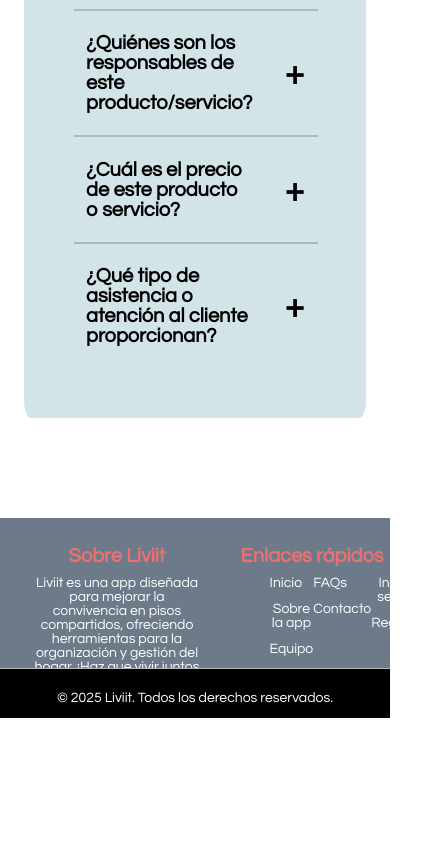
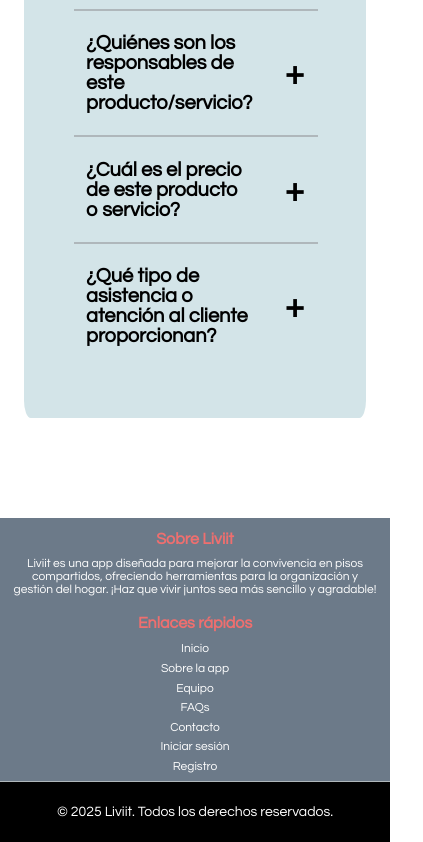
Before and after one commit to rickyrm/proyecto-eoi-astro, an Astro site: page /faqs in a window 390 px wide. Shown: the part 640-1482 px from the top of the page, 423 px wide, since content can reach past the window. Before the commit the page ends 1358 px from the top, so only its background shows below. Built offline with nearby package versions, Linux system fonts and the light colour scheme; Astro itself is replaced by a stand-in of ours.

Commit message:
responsive finished

```diff
--- a/src/components/Description/MainDescription.astro
+++ b/src/components/Description/MainDescription.astro
@@ -197,6 +197,10 @@
     text-align: justify;
   }
 
+  .description .item-2 .content ul {
+    padding: 0px;
+  }
+
   .description .item-2 .content ul li {
     font-size: 14px;
   }
--- a/src/components/Footer/MainFooter.astro
+++ b/src/components/Footer/MainFooter.astro
@@ -182,4 +182,94 @@ a:hover {
 .separator {
   color: transparent
 }
+
+@media screen and (max-width: 768px) {
+  .web-footer {
+    height: auto;
+    width: 100%;
+    padding: 0px;
+    text-align: center;
+  }
+
+  .footer-content {
+    flex-direction: column; /* Cambiar a disposición vertical */
+    height: auto;
+    width: 100%;
+    gap: 6px;
+    justify-content: none;
+  }
+
+  .footer-about,
+  .footer-links {
+    width: 100%; /* Ocupa todo el ancho disponible */
+    text-align: center; /* Centra el contenido */
+    padding: 0px;
+    height: auto;
+  }
+
+  .footer-about {
+    padding: 10px 20px;
+
+    p {
+      padding: 0px 12px;
+    }
+  }
+
+  .footer-links ul {
+    flex-direction: column; /* Enlaces en columna */
+    gap: 0px; /* Espacio entre columnas */
+    padding: 0px;
+    padding-bottom: 8px;
+  }
+
+  .footer-links .column-1,
+  .footer-links .column-2,
+  .footer-links .column-3 {
+    flex-direction: column; /* Cada columna en una sola fila */
+    align-items: center;
+    gap: 6px; /* Espacio entre elementos */
+    height: auto;
+  }
+
+  h2 {
+    font-size: 18px; /* Tamaño ajustado */
+  }
+
+  p, ul {
+    font-size: 14px;
+  }
+
+  a {
+    font-size: 14px;
+  }
+}
+
+@media screen and (max-width: 480px) {
+  .footer-about,
+  .footer-links {
+    padding: 0px; /* Espacio interno reducido */
+  }
+
+  .footer-about p {
+    font-size: 12px; /* Texto más pequeño */
+  }
+
+  .footer-links ul {
+    gap: 5px; /* Menor espacio entre enlaces */
+  }
+
+  h2 {
+    font-size: 16px;
+  }
+
+  a {
+    font-size: 12px;
+  }
+
+  .footer-bottom {
+    font-size: 10px; /* Ajuste para la parte inferior */
+    padding: 5px;
+  }
+}
+
 </style>
--- a/src/components/NavBar/NavBar.astro
+++ b/src/components/NavBar/NavBar.astro
@@ -95,6 +95,7 @@ width: 100%;
 display: flex;
 flex-direction: row;
 align-items: center;
+justify-content: space-between;
 }
 
 .mobile-header {
```
Also changed, not shown: src/components/Contact/MainContact.astro (+7 -4 lines), src/components/FAQS/MainFaqs.astro (+8 -5 lines).
